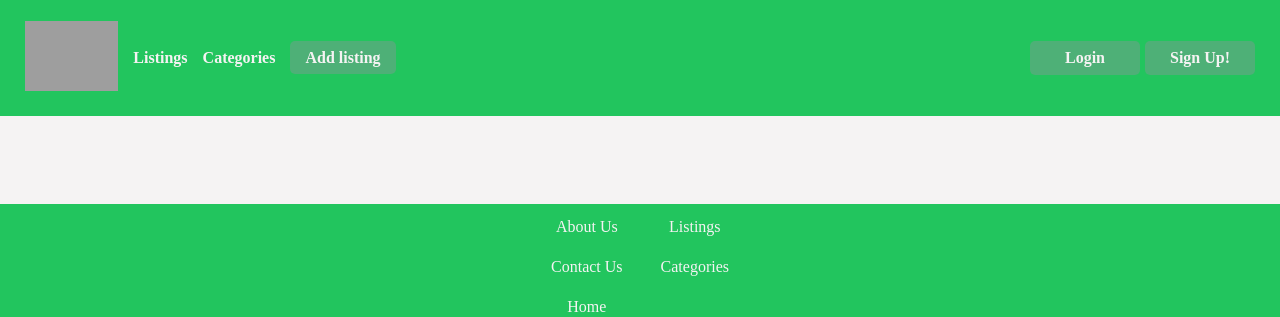
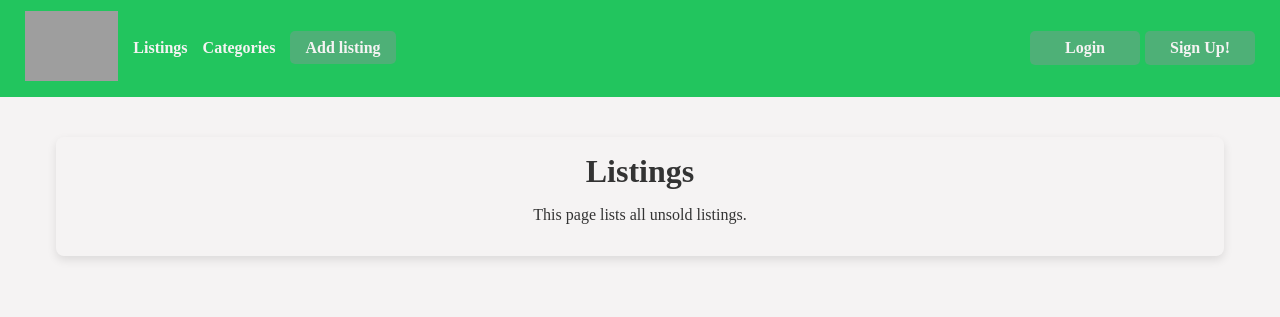
Before and after one commit to JasperK04/marketplace_project, a Flask app: page /listings in a window 1280 px wide. Shown: the top 317 px of the page. Run offline with Flask 3, Linux system fonts and the light colour scheme; data that the repository does not hold is empty; grey boxes are pictures that could not be loaded.

Commit message:
Add header to listings page

```diff
--- a/app/static/css/listings.css
+++ b/app/static/css/listings.css
@@ -0,0 +1,13 @@
+h1 {
+    font-size: 2rem;
+    margin: 0;
+}
+
+.intro {
+    padding: 1em;
+    box-shadow: 0 4px 10px rgba(0, 0, 0, 0.1);
+    border-radius: 8px;
+    margin: 1em;
+    text-align: center;
+
+}
--- a/app/templates/listings.html
+++ b/app/templates/listings.html
@@ -1,6 +1,6 @@
 {% extends 'base.html' %}
 {% block styles %}
-    <link rel="stylesheet" href="{{url_for('static', filename='/css/index.css')}}">
+    <link rel="stylesheet" href="{{url_for('static', filename='/css/listings.css')}}">
     <link rel="stylesheet" href="{{url_for('static', filename='/css/components/listing_grid.css')}}">
     <link rel="stylesheet" href="{{url_for('static', filename='/css/components/listing_card.css')}}">
 {% endblock %}
@@ -8,6 +8,10 @@
     Listings - Marketplace
 {% endblock %}
 {% block content %}
+    <div class="intro">
+        <h1>Listings</h1>
+        <p>This page lists all unsold listings.</p>
+    </div>
     <div class="listings">
         {% for listing in listings %}
             {% include 'components/listing_card.html' %}
```
